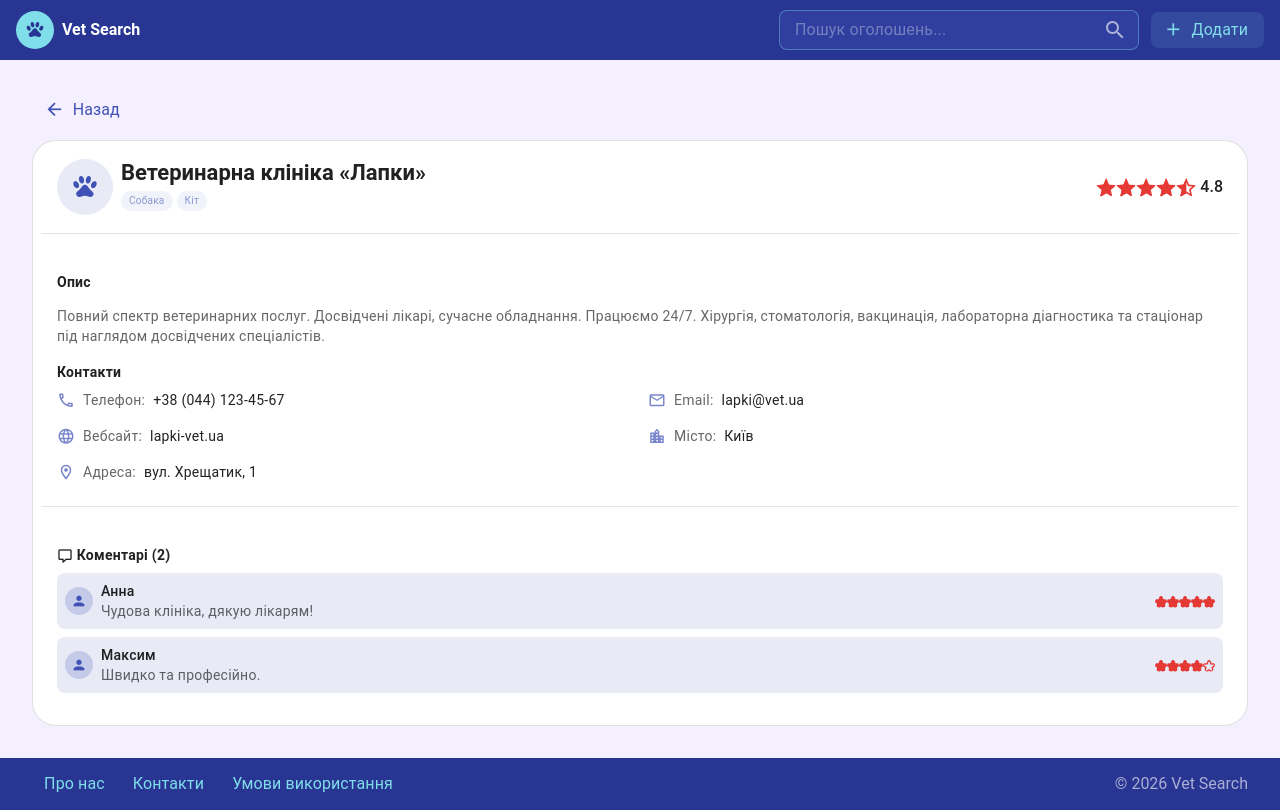
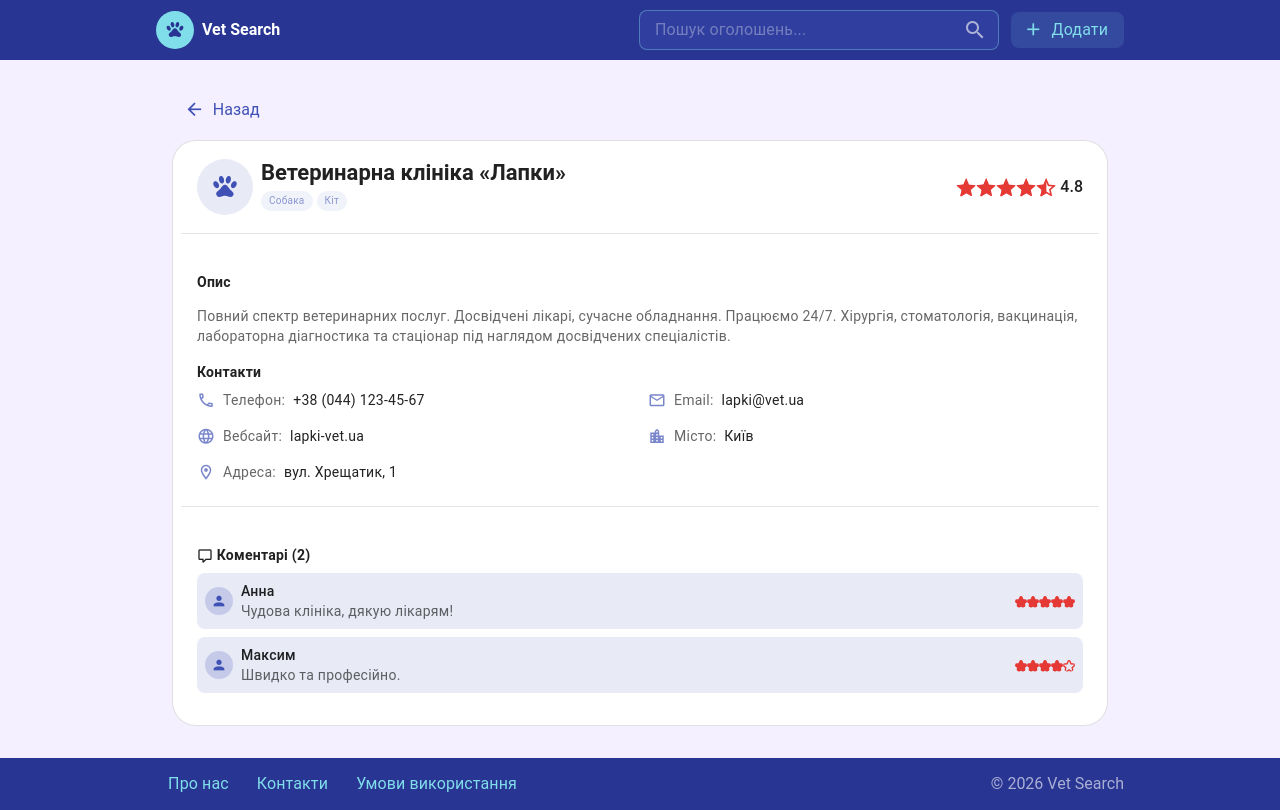
Before and after one commit to 43raze/vet-aggregator, a Vue app: page /details in a window 1280 px wide. Built offline with nearby package versions, Linux system fonts and the light colour scheme.

Commit message:
Убрал fluid и max-width у v-container, переименовал компонент в ClinicSubmitterModal

```diff
--- a/src/components/layout/MainLayout.vue
+++ b/src/components/layout/MainLayout.vue
@@ -1,14 +1,14 @@
 <script>
 import TheHeader from '@/components/layout/TheHeader.vue'
 import TheFooter from '@/components/layout/TheFooter.vue'
-import ClinicModalForm from '@/components/clinic/ClinicModalForm.vue'
+import ClinicSubmitterModal from '@/components/clinic/ClinicSubmitterModal.vue'
 import ClinicList from '@/pages/ClinicList.vue'
 
 export default {
   components: {
     TheHeader,
     TheFooter,
-    ClinicModalForm,
+    ClinicSubmitterModal,
     ClinicList,
   },
 
@@ -27,14 +27,14 @@ export default {
     <TheHeader @add="isShowClinicModalForm = true" />
 
     <v-main class="app-main">
-      <v-container fluid class="pa-3 pa-sm-4" style="max-width: 1920px">
+      <v-container class="pa-3 pa-sm-4">
         <RouterView />
       </v-container>
     </v-main>
 
     <TheFooter />
     <!-- @submit="addClinic" -->
-    <ClinicModalForm v-model="isShowClinicModalForm" />
+    <ClinicSubmitterModal v-model="isShowClinicModalForm" />
   </v-app>
 </template>
 
--- a/src/components/layout/TheFooter.vue
+++ b/src/components/layout/TheFooter.vue
@@ -11,9 +11,7 @@ export default {
 <template>
   <v-footer color="indigo-darken-3" class="py-0 footer-bar">
     <v-container
-      fluid
       class="d-flex flex-column flex-sm-row align-center ga-2 py-3"
-      style="max-width: 1920px"
     >
       <div class="d-flex justify-center flex-wrap ga-1">
         <v-btn
--- a/src/components/layout/TheHeader.vue
+++ b/src/components/layout/TheHeader.vue
@@ -6,7 +6,7 @@ export default {
 
 <template>
   <v-app-bar flat color="indigo-darken-3" height="60">
-    <v-container fluid class="d-flex align-center ga-4" style="max-width: 1920px">
+    <v-container class="d-flex align-center ga-4">
       <a href="/" class="d-flex align-center ga-2 logo-link">
         <v-avatar color="cyan-lighten-3" size="38">
           <v-icon color="indigo-darken-3" size="20">mdi-paw</v-icon>
--- a/src/pages/ClinicDetails.vue
+++ b/src/pages/ClinicDetails.vue
@@ -56,7 +56,7 @@ export default {
 </script>
 
 <template>
-  <v-container fluid class="py-4" style="max-width: 1920px">
+  <v-container class="py-4">
     <v-btn
       variant="text"
       color="indigo"
```
Also changed, not shown: src/components/clinic/ClinicSubmitterModal.vue (renamed from src/components/clinic/ClinicModalForm.vue).
